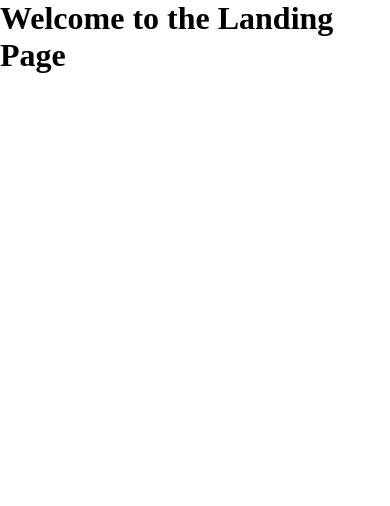
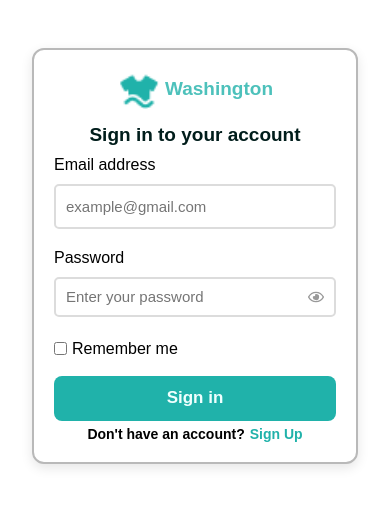
Before and after one commit to DevMaria446/Washington-Laundry, a React (Vite) app: page / in a window 390 px wide. Shown: the top 506 px of the page. Built offline with nearby package versions, Linux system fonts and the light colour scheme.

Commit message:
Add screen size to the Loginpage

```diff
--- a/src/Routes.jsx
+++ b/src/Routes.jsx
@@ -9,8 +9,8 @@ import ForgotPassword from "./pages/Forgot-Password/Forgot-Password";
 const AppRoutes = () => (
   <Router>
     <Routes>
-      <Route path="/" element={<LandingPage />} />
-      <Route path="/login" element={<Login />} />
+      <Route path="/landing-page" element={<LandingPage />} />
+      <Route path="/" element={<Login />} />
       <Route path="/services" element={<Services />} />
       <Route path="/pricing" element={<Pricing />} />
       <Route path="/signup" element={<Signup />} />
--- a/src/pages/Forgot-Password/Forgot-Password.css
+++ b/src/pages/Forgot-Password/Forgot-Password.css
@@ -1,11 +1,11 @@
-.auth-container {
+.authForgot-container {
   width: 100%;
   height: 100vh;
   display: flex;
   align-items: center;
   justify-content: center;
   background-color: var(--background-color);
-  .authForm-container {
+  .authFormForgot-container {
     width: 28%;
     min-width: 320px;
     border: 2px solid var(--grey-color-tint-80);
--- a/src/pages/Forgot-Password/Forgot-Password.jsx
+++ b/src/pages/Forgot-Password/Forgot-Password.jsx
@@ -5,8 +5,8 @@ import { useNavigate } from "react-router";
 const ForgotPassword = () => {
   const nav = useNavigate();
   return (
-    <div className="auth-container">
-      <form className="authForm-container">
+    <div className="authForgot-container">
+      <form className="authFormForgot-container">
         <div className="authTitle-container">
           <nav className="authLogo-container">
             <img
--- a/src/pages/Login/Login.jsx
+++ b/src/pages/Login/Login.jsx
@@ -23,11 +23,31 @@ const Login = () => {
     const catchEmail = e.target.value;
     console.log(catchEmail);
     setUserInfo({ ...userInfo, email: catchEmail });
-    if (!emailRegex.test(catchEmail)) {
+    if (catchEmail.trim() === "") {
+      setErrMsg({
+        err: true,
+        name: "email",
+        msg: "Enter your email",
+      });
+    } else if (!emailRegex.test(catchEmail)) {
       setErrMsg({
         err: true,
         name: "email",
         msg: "Enter a valid email address",
+      });
+    } else {
+      setErrMsg({ err: false, name: "", msg: "" });
+    }
+  };
+  const handlePassword = (e) => {
+    const catchPassword = e.target.value;
+    console.log(catchPassword);
+    setUserInfo({ ...userInfo, password: catchPassword });
+    if (catchPassword.trim() === "") {
+      setErrMsg({
+        err: true,
+        name: "password",
+        msg: "Enter your password",
       });
     } else {
       setErrMsg({ err: false, name: "", msg: "" });
@@ -71,6 +91,7 @@ const Login = () => {
                 className="auth-input"
                 placeholder="Enter your password"
                 required
+                onChange={handlePassword}
               />
               <button
                 type="button"
@@ -80,6 +101,9 @@ const Login = () => {
                 {showPassword ? <FaRegEyeSlash /> : <FaRegEye />}
               </button>
             </div>
+            <span style={{ color: "red", fontFamily: "Arial" }}>
+              {errMsg.msg && errMsg.name === "password" ? errMsg.msg : ""}
+            </span>
             <div className="authCheck-container">
               <input type="checkbox" className="auth-check" />
               <span>Remember me</span>
--- a/src/pages/Login/login.css
+++ b/src/pages/Login/login.css
@@ -1,24 +1,24 @@
 .auth-container {
+  height: 100vh;
   width: 100%;
-  height: 100vh;
   display: flex;
   align-items: center;
   justify-content: center;
   background-color: var(--background-color);
   .authForm-container {
+    height: 70%;
     width: 30%;
-    height: 60%;
     border: 2.3px solid var(--grey-color-tint-70);
     border-radius: 0.5rem;
     background-color: var(--background-color);
-    padding: 2.5rem 5rem;
+    padding: 4rem 3rem;
     display: flex;
+    justify-content: space-between;
     flex-direction: column;
-    gap: 3.5rem;
     box-shadow: 0 4px 12px rgba(0, 0, 0, 0.1);
     .authTitle-container {
+      height: 18.5%;
       width: 100%;
-      height: 18.5%;
       display: flex;
       flex-direction: column;
       gap: 15px;
@@ -26,14 +26,15 @@
         display: flex;
         justify-content: center;
         align-items: center;
-        gap: 10px;
+        align-items: center;
+        gap: 6px;
         .imgLogo {
-          width: 40px;
+          width: 42px;
           color: var(--primary-color-shade);
         }
         p {
           font-family: Arial, Helvetica, sans-serif;
-          font-size: 18px;
+          font-size: 19px;
           font-weight: 600;
           color: var(--primary-color-tone);
         }
@@ -51,19 +52,19 @@
       height: 40%;
       display: flex;
       flex-direction: column;
-      gap: 30px;
+      gap: 10px;
       .wrapAuth-container {
         display: flex;
         flex-direction: column;
         align-items: start;
-        gap: 7px;
+        gap: 10px;
         label {
           font-family: Arial, Helvetica, sans-serif;
           font-size: 16px;
         }
         .auth-input1 {
           width: 100%;
-          height: 40px;
+          height: 45px;
           border: solid var(--grey-color-tint-80) 2px;
           border-radius: 5px;
           padding-left: 10px;
@@ -124,10 +125,13 @@
       }
     }
     .authButton-container {
+      height: 20%;
       display: flex;
       flex-direction: column;
       align-items: center;
-      gap: 10px;
+      gap: 5px;
+      margin-top: 0.5rem;
+      justify-content: center;
       .auth-btn {
         background-color: var(--primary-color);
         color: var(--primary-color-tint-lighter);
@@ -152,3 +156,26 @@
     }
   }
 }
+
+@media (max-width: 767px) {
+  .auth-container {
+    padding: 3rem 2rem;
+    height: 80%;
+    .authForm-container {
+      padding: 20px;
+      border-radius: 12px;
+      min-height: fit-content;
+      gap: 10px;
+      width: 100%;
+      .authLogo-container {
+        gap: 10px;
+      }
+      .authTitle-container h2 {
+        font-size: 19px;
+      }
+    }
+  }
+  .auth-input1 {
+    padding: 0 12px;
+  }
+}
```
